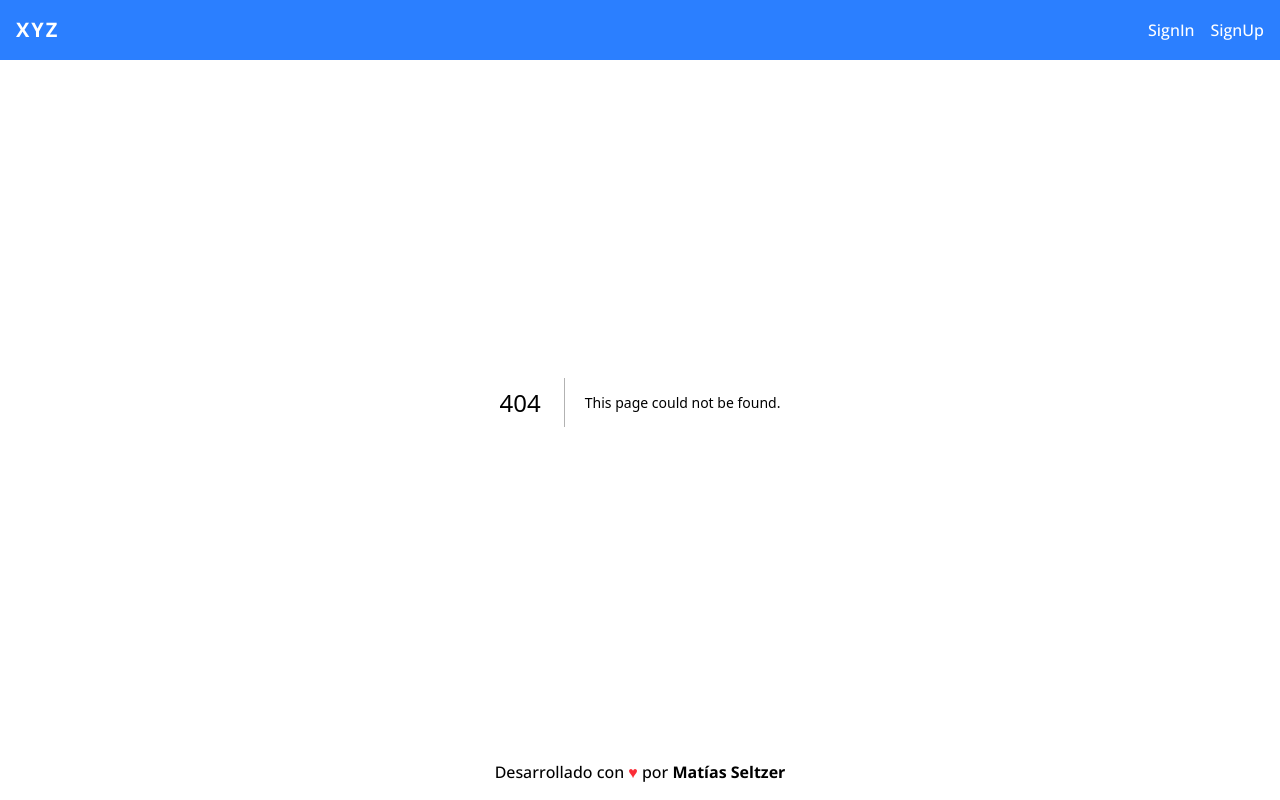
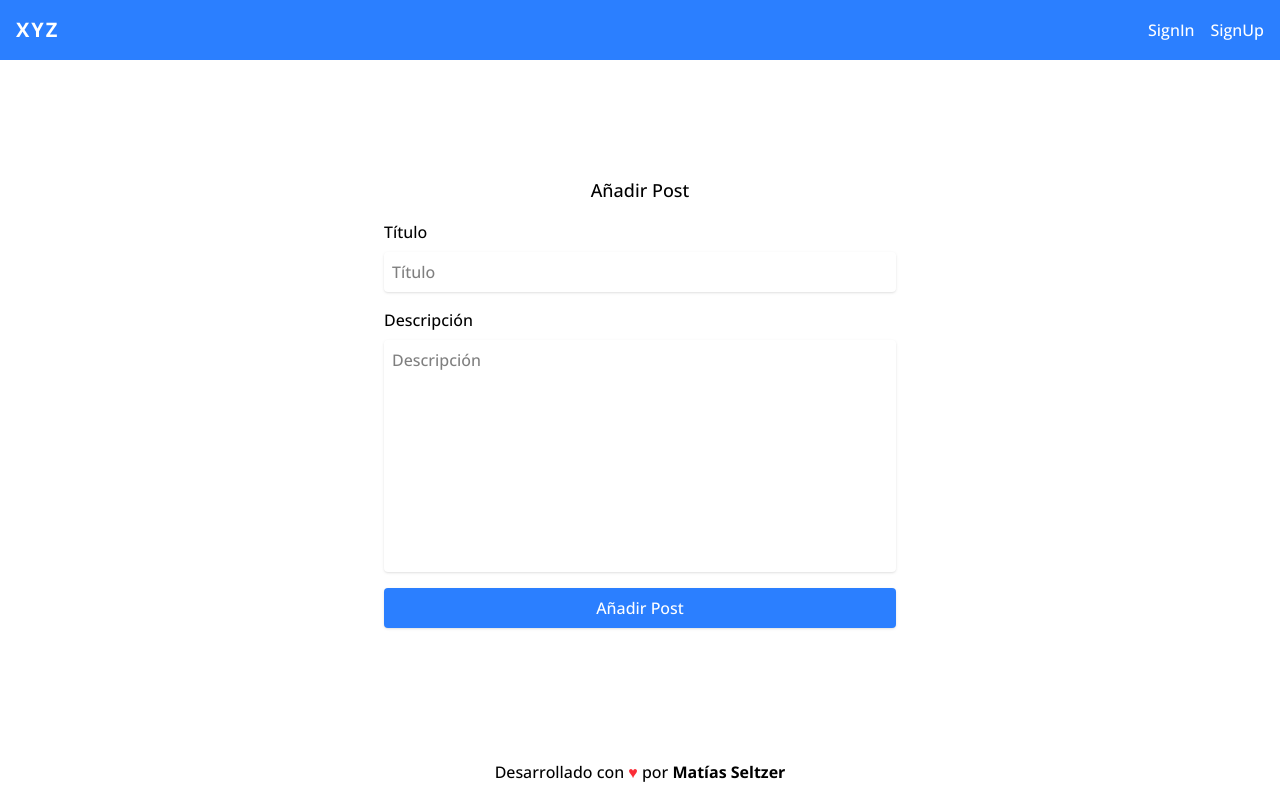
Before and after one commit to MattSeltz/opinandoAndo-cliente, a Next.js app: page /add in a window 1280 px wide. Before the commit this address had no page. Built offline with nearby package versions, Linux system fonts and the light colour scheme; no server answers.

Commit message:
Se añadio la carga de posts y logica según si el cliente esta o no logeado

```diff
--- /dev/null
+++ b/src/app/add/page.tsx
@@ -0,0 +1,34 @@
+"use client";
+
+import { useState } from "react";
+
+import { AlertComponent } from "@/components/alert/AlertComponent";
+import { FormComponent } from "@/components/post/FormComponent";
+
+type Type = "error" | "warning" | "success";
+
+export default function Add() {
+	const [isOpen, setIsOpen] = useState(false);
+	const [type, setType] = useState<Type>("success");
+	const [message, setMessage] = useState("");
+
+	return (
+		<main className="p-4 flex flex-col gap-4">
+			<h3 className="text-center text-lg">Añadir Post</h3>
+
+			{isOpen && (
+				<AlertComponent
+					type={type}
+					message={message}
+					onClose={() => setIsOpen(false)}
+				/>
+			)}
+
+			<FormComponent
+				setIsOpen={setIsOpen}
+				setType={setType}
+				setMessage={setMessage}
+			/>
+		</main>
+	);
+}
--- a/src/app/page.tsx
+++ b/src/app/page.tsx
@@ -1,27 +1,61 @@
 import { cookies } from "next/headers";
+import Link from "next/link";
+
+import { getData } from "@/services/services";
 
 import { PostComponent } from "@/components/post/PostComponent";
+
+interface Author {
+	_id: string;
+	username: string;
+	password: string;
+	email: string;
+	date: string;
+	sex: string;
+	country: string;
+	posts: string[];
+	createdAt: string;
+	updatedAt: string;
+}
+interface Post {
+	_id: string;
+	author: Author;
+	date: string;
+	title: string;
+	body: string;
+}
 
 export default async function Home() {
 	const cookieStore = await cookies();
 	const miCookie = cookieStore.get("token");
+
+	const [_, posts] = await getData("posts");
 
 	return (
 		<main className="p-4 flex flex-col gap-4">
 			<div className="flex flex-col justify-center gap-4">
 				<h3 className="text-center text-lg">Posts</h3>
 				{miCookie && (
-					<button
+					<Link
+						href={"/add"}
 						type="button"
-						className="bg-blue-500 text-white rounded p-2 shadow max-w-lg mx-auto w-full cursor-pointer transition-colors hover:bg-blue-600"
+						className="bg-blue-500 text-white rounded p-2 shadow text-center max-w-lg mx-auto w-full cursor-pointer transition-colors hover:bg-blue-600"
 					>
 						Añadir Post
-					</button>
+					</Link>
 				)}
 			</div>
 
 			<ul className="flex flex-col gap-6 max-w-lg mx-auto">
-				<PostComponent />
+				{posts.map((post: Post) => (
+					<PostComponent
+						key={post._id}
+						author={post.author.username}
+						date={post.date}
+						title={post.title}
+						body={post.body}
+					/>
+				))}
 			</ul>
 		</main>
 	);
--- a/src/components/form/FormComponent.tsx
+++ b/src/components/form/FormComponent.tsx
@@ -92,12 +92,14 @@ export const FormComponent = ({
 			};
 
 			try {
-				const [isSuccess] = await postData("auth/login", user);
+				const [isSuccess, res] = await postData("auth/login", user);
 
 				if (isSuccess) {
 					setIsOpen(true);
 					setType("success");
 					setMessage("Iniciando sesión!");
+
+					sessionStorage.setItem("user", res.id);
 
 					setTimeout(() => {
 						router.push("/");
--- a/src/components/header/HeaderComponent.tsx
+++ b/src/components/header/HeaderComponent.tsx
@@ -1,8 +1,12 @@
 import Link from "next/link";
+import { cookies } from "next/headers";
 
 import { LiComponent } from "./LiComponent";
 
-export const HeaderComponent = () => {
+export const HeaderComponent = async () => {
+	const cookieStore = await cookies();
+	const miCookie = cookieStore.get("token");
+
 	return (
 		<header className="flex items-center justify-between bg-blue-500 text-white p-4">
 			<Link href={"/"}>
@@ -11,8 +15,14 @@ export const HeaderComponent = () => {
 
 			<nav>
 				<ul className="flex gap-4">
-					<LiComponent to="/signIn">SignIn</LiComponent>
-					<LiComponent to="/signUp">SignUp</LiComponent>
+					{miCookie ? (
+						<LiComponent to="/">Profile</LiComponent>
+					) : (
+						<>
+							<LiComponent to="/signIn">SignIn</LiComponent>
+							<LiComponent to="/signUp">SignUp</LiComponent>
+						</>
+					)}
 				</ul>
 			</nav>
 		</header>
--- /dev/null
+++ b/src/components/post/FormComponent.tsx
@@ -0,0 +1,117 @@
+"use client";
+
+import { Dispatch, SetStateAction, useState } from "react";
+import { useRouter } from "next/navigation";
+
+import { postData } from "@/services/services";
+
+type Type = "error" | "warning" | "success";
+
+interface Props {
+	setIsOpen: Dispatch<SetStateAction<boolean>>;
+	setType: Dispatch<SetStateAction<Type>>;
+	setMessage: Dispatch<SetStateAction<string>>;
+}
+
+export const FormComponent = ({ setIsOpen, setType, setMessage }: Props) => {
+	const router = useRouter();
+
+	const [title, setTitle] = useState("");
+	const [body, setBody] = useState("");
+	const [isLoading, setIsLoading] = useState(false);
+
+	const handleSubmit = async (e: React.FormEvent) => {
+		e.preventDefault();
+
+		if (!title || !body) {
+			setIsOpen(true);
+			setType("warning");
+			setMessage("Todos los campos son requeridos");
+		} else {
+			const post = {
+				title,
+				body,
+				date: `${new Date().getDate()}/${
+					new Date().getMonth() + 1
+				}/${new Date().getFullYear()}`,
+				author: sessionStorage.getItem("user"),
+			};
+
+			try {
+				const [isSuccess] = await postData("posts", post);
+
+				if (isSuccess) {
+					setIsOpen(true);
+					setType("success");
+					setMessage("Post generado con exito!");
+
+					setTimeout(() => {
+						router.push("/");
+					}, 2500);
+				} else {
+					throw new Error("Error al crear el post");
+				}
+			} catch (error) {
+				if (error instanceof Error) {
+					console.error(error.message);
+					setIsOpen(true);
+					setType("error");
+					setMessage(error.message);
+				} else {
+					console.error("Error desconocido", error);
+				}
+			} finally {
+				setIsLoading(false);
+			}
+		}
+	};
+
+	return (
+		<form
+			autoComplete="off"
+			className="flex flex-col gap-4 max-w-lg mx-auto w-full"
+			onSubmit={handleSubmit}
+		>
+			<div className="flex flex-col gap-2">
+				<label htmlFor="title">Título</label>
+				<input
+					type="text"
+					name="title"
+					id="title"
+					placeholder="Título"
+					className="shadow rounded p-2 focus:outline-0"
+					value={title}
+					onChange={(e) => setTitle(e.target.value)}
+				/>
+			</div>
+			<div className="flex flex-col gap-2">
+				<label htmlFor="body">Descripción</label>
+				<textarea
+					name="body"
+					id="body"
+					placeholder="Descripción"
+					rows={9}
+					className="shadow rounded p-2 resize-none focus:outline-0"
+					value={body}
+					onChange={(e) => setBody(e.target.value)}
+				></textarea>
+			</div>
+			<button
+				type="submit"
+				className={`bg-blue-500 text-white rounded shadow p-2 transition-colors
+      ${
+				isLoading
+					? "cursor-not-allowed bg-gray-400"
+					: "cursor-pointer hover:bg-blue-600"
+			}`}
+				disabled={isLoading}
+			>
+				{isLoading ? (
+					<div className="w-5 h-5 border-2 border-white border-t-transparent rounded-full animate-spin mx-auto"></div>
+				) : (
+					"Añadir Post"
+				)}
+			</button>
+		</form>
+	);
+};
--- a/src/components/post/PostComponent.tsx
+++ b/src/components/post/PostComponent.tsx
@@ -1,25 +1,25 @@
 import { ButtonComponent } from "./ButtonComponent";
 
-export const PostComponent = () => {
+interface Props {
+	author: string;
+	date: string;
+	title: string;
+	body: string;
+}
+
+export const PostComponent = ({ author, date, title, body }: Props) => {
 	return (
 		<li className="shadow rounded p-4">
 			<article className="flex flex-col gap-2">
 				<header className="flex justify-between mb-2">
 					<small>
-						<b>MattSeltz</b>
+						<b>{author}</b>
 					</small>
-					<small>2025-03-13</small>
+					<small>{date}</small>
 				</header>
-				<h3 className="text-center font-bold">
-					Lorem ipsum dolor sit amet, consectetur adipisicing elit.{" "}
-				</h3>
+				<h3 className="text-center font-bold">{title}</h3>
 				<section>
-					<p>
-						Lorem ipsum dolor sit amet consectetur adipisicing elit. Minus culpa
-						vel quaerat ut necessitatibus, libero perferendis cumque officiis
-						quasi consequatur ipsum, quas cum ullam dicta iste perspiciatis ab
-						nemo est?
-					</p>
+					<p>{body}</p>
 				</section>
 				<footer className="flex justify-between mt-4">
 					<ButtonComponent title="Desacuerdo" />
--- a/src/services/services.ts
+++ b/src/services/services.ts
@@ -7,6 +7,13 @@ interface User {
 	date?: string;
 	sex?: string;
 	country?: string;
+}
+
+interface Post {
+	title: string;
+	body: string;
+	date: string;
+	author: string | null;
 }
 
 export const getData = async (path: string) => {
@@ -41,7 +48,7 @@ export const getOneData = async (path: string, id: string) => {
 	}
 };
 
-export const postData = async (path: string, body: User) => {
+export const postData = async (path: string, body: User | Post) => {
 	try {
 		const res = await fetch(`${ENVIRONMENT}${path}`, {
 			method: "POST",
@@ -61,7 +68,7 @@ export const postData = async (path: string, body: User) => {
 	}
 };
 
-export const putData = async (path: string, id: string, body: User) => {
+export const putData = async (path: string, id: string, body: User | Post) => {
 	try {
 		const res = await fetch(`${ENVIRONMENT}${path}/${id}`, {
 			method: "PUT",
```
